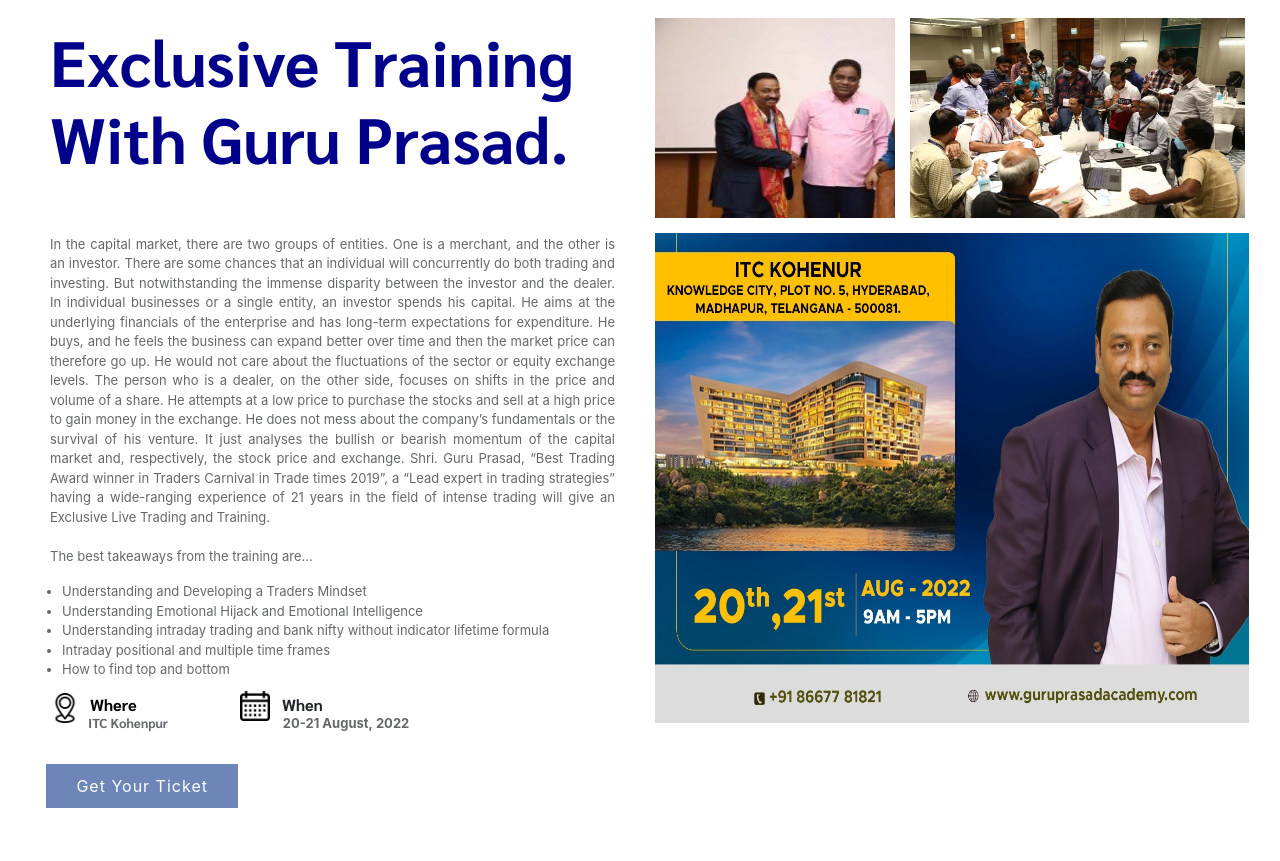
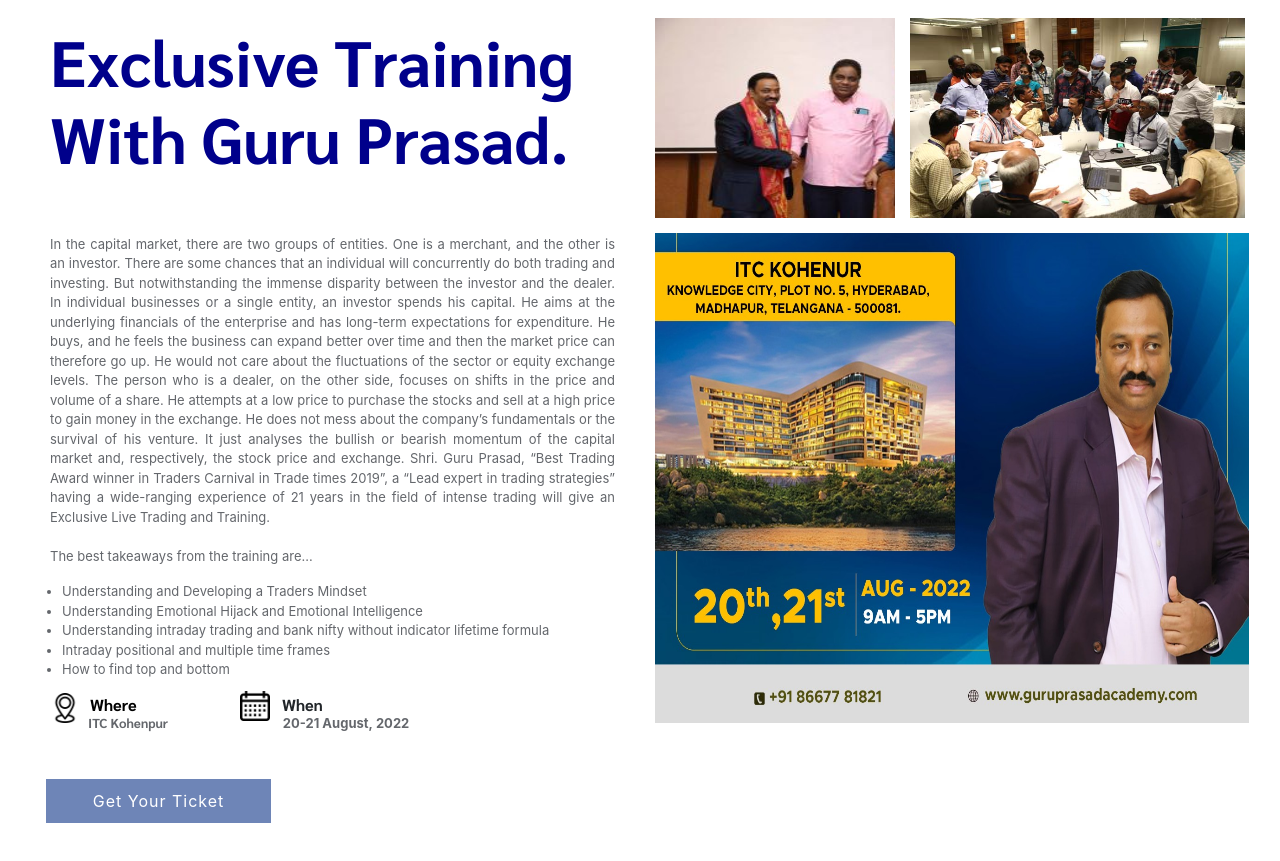
Before and after one commit to sid172014/Design2, a plain HTML site: page index.html in a window 1280 px wide. Shown: the part 897-1758 px from the top of the page. Drawn offline with nearby package versions, Linux system fonts and the light colour scheme.

Commit message:
Another commit

```diff
--- a/css/styles.css
+++ b/css/styles.css
@@ -203,7 +203,7 @@ body {
 
 #anotherButton{
     background-color: #6E85B7;
-    width: 30%;
+    width: 35%;
     height: 6%;
     display: flex;
     align-items: center;
@@ -211,6 +211,7 @@ body {
     position: absolute;
     left: 9%;
     border: solid 1px white;
+    margin-top: 15px;
 }
 #anotherButton:hover button{
     color: black;
```
